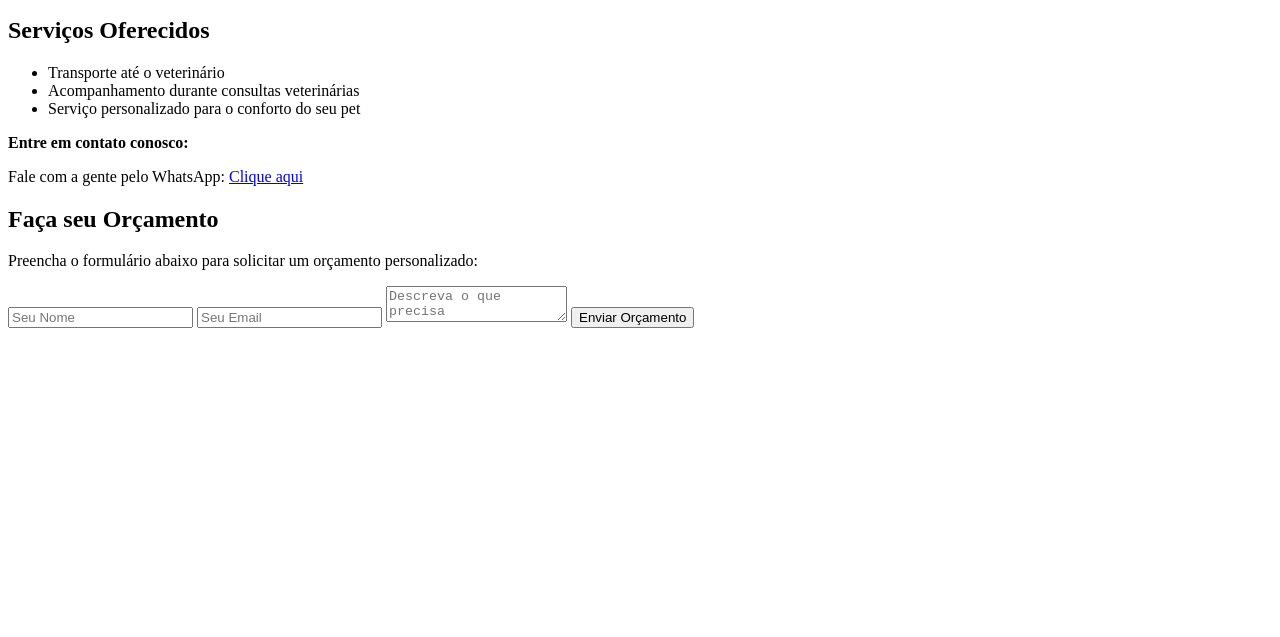
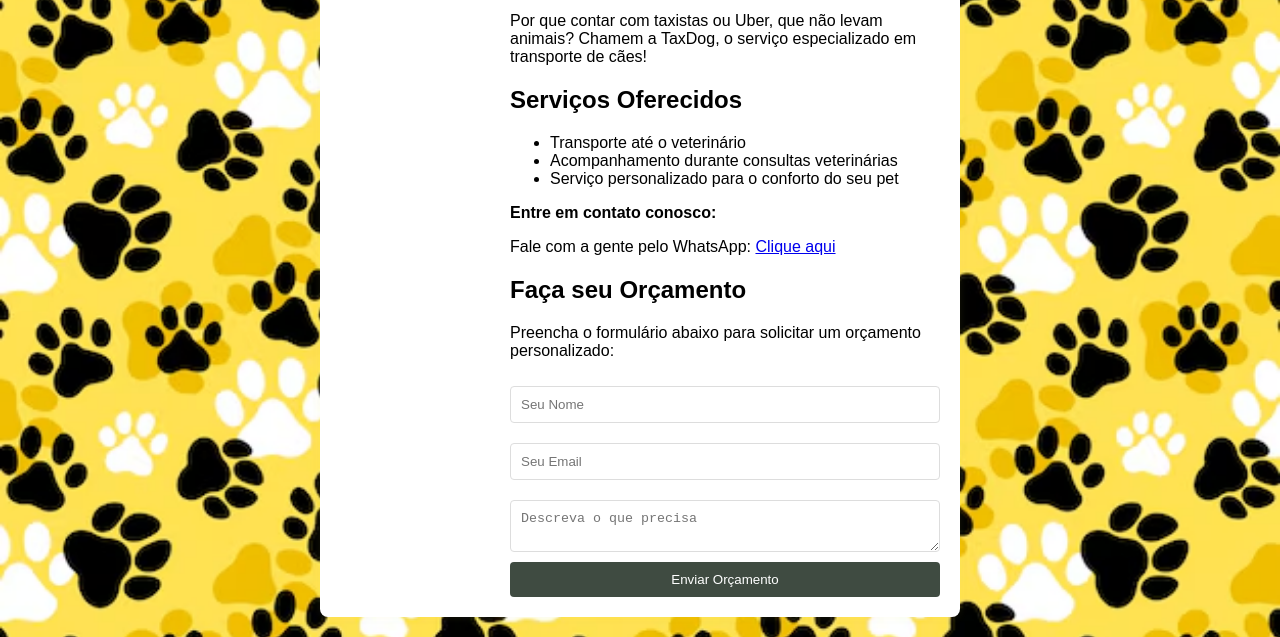
Before and after one commit to kristahinny/taxdog, a plain HTML site: page index.html in a window 1280 px wide. Shown: the part 208-845 px from the top of the page. Before the commit the page ends 800 px from the top, so only its background shows below. Drawn offline with Linux system fonts and the light colour scheme; a script that the page names is missing.

Commit message:
Update index.html

```diff
--- a/index.html
+++ b/index.html
@@ -4,7 +4,7 @@
     <meta charset="UTF-8">
     <meta name="viewport" content="width=device-width, initial-scale=1.0">
     <title>TaxDog - Transporte para seu Pet</title>
-    <link rel="stylesheet" href="scrip.js">
+    <link rel="stylesheet" href="styles.css">
 </head>
 <body>
     <div class="container">
```
